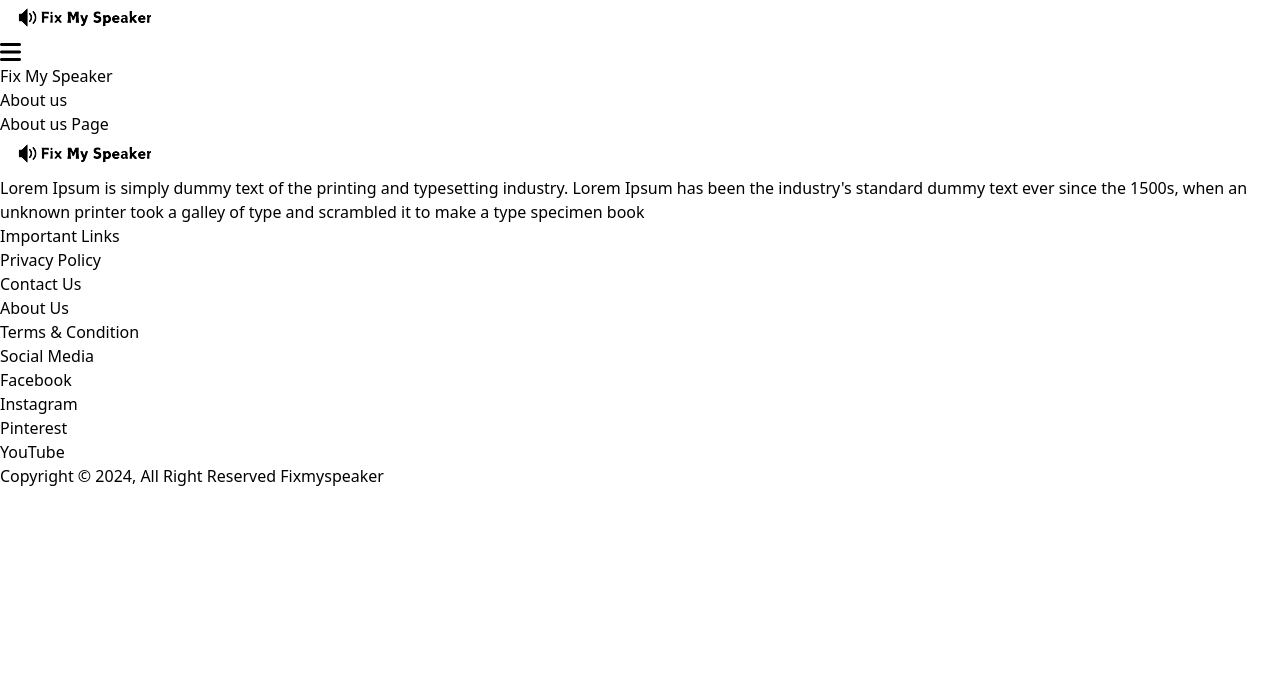
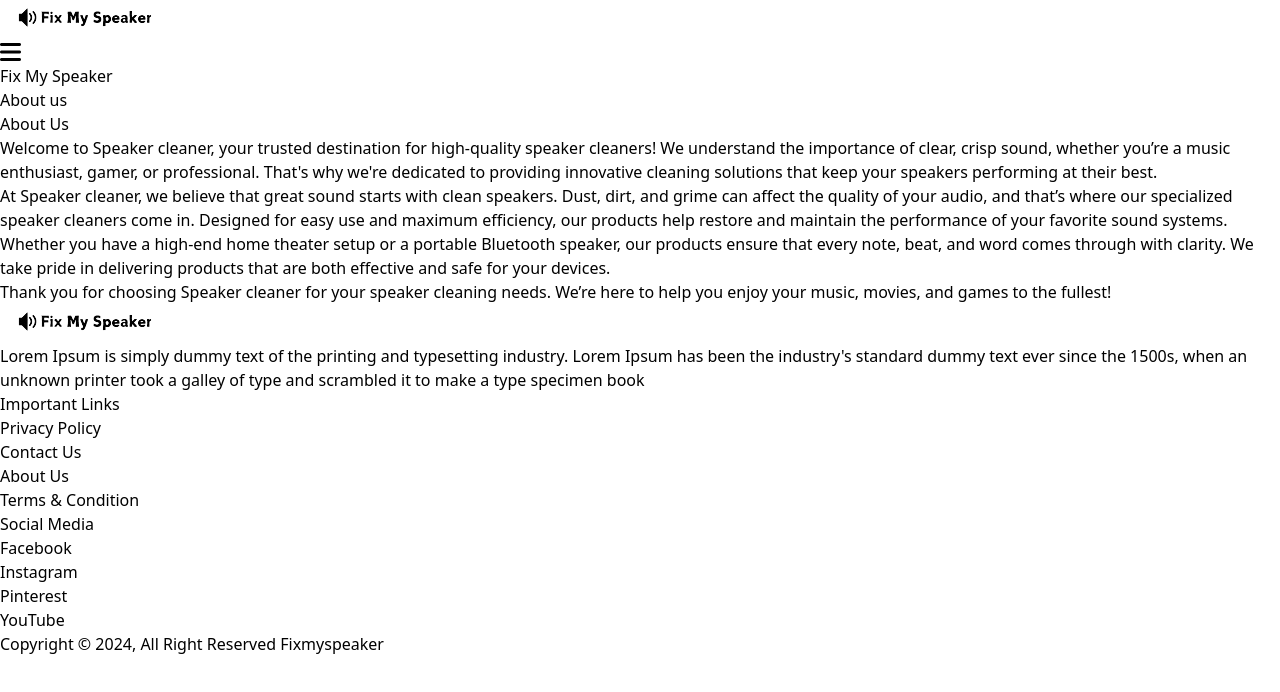
Before and after one commit to rohitselokar15/fix_my_speaker, a React (Vite) app: page /about in a window 1280 px wide. Shown: the top 692 px of the page. Built offline with nearby package versions, Linux system fonts and the light colour scheme.

Commit message:
working on about section

```diff
--- a/index.html
+++ b/index.html
@@ -6,7 +6,7 @@
     <meta name="viewport" content="width=device-width, initial-scale=1.0" />
     <script src="https://kit.fontawesome.com/c90b7db3df.js" crossorigin="anonymous"></script>
 
-    <title>Vite + React</title>
+    <title>Speaker Cleaner - Eject water from your phone's speakers swiftly to keep sound crystal clear.</title>
   </head>
   <body>
     <div id="root"></div>
--- a/src/components/Sound.jsx
+++ b/src/components/Sound.jsx
@@ -63,9 +63,19 @@ const Sound = () => {
   };
 
   return (
-    <div className="bg-[#242526] h-[25rem] py-1 md:flex border-red-800 justify-center items-center xl:h-[30rem]">
-      <div className="p-8 text-center lg:mr-20 xl:mr-[120px]">
-        <button className="bg-white p-3 rounded-full px-8 text-[25px] xl:text-[45px] xl:px-7 xl:p-2">
+    <div className="bg-[#242526] p-2 xl:py-6">
+      <div className=" text-white text-center">
+        <h1 className="font-semibold text-[30px] xl:text-[35px]">
+          Speaker cleaner
+        </h1>
+        <p>
+          Eject water from phone’s speakers swiftly to keep sound crystal clear
+        </p>
+      </div>
+
+      <div className="py-1 lg:flex justify-center items-center gap-8 xl:gap-10 xl:mt-10">
+        <div className=" p-8 text-center">
+          <button className="bg-white p-4 rounded-full px-9 text-[25px] lg:text-[20px] xl:text-[35px] xl:px-7 xl:p-2">
             💨 💦
           </button>
 
@@ -80,17 +90,17 @@ const Sound = () => {
             />
           </div>
           <button
-          className="bg-orange-500 p-2.5 rounded-2xl px-6 my-2 xl:p-4 xl:px-6 xl:text-[18px] font-semibold text-white hover:scale-105 duration-300"
+            className="bg-orange-500 p-2.5 rounded-2xl px-6 my-2 xl:p-4 xl:px-6 xl:text-[16px] font-semibold text-white hover:scale-105 duration-300"
             onClick={handleChangeSound}
           >
             Change Sound
           </button>
           <p className="text-white">(Using Sound {soundIndex})</p>
         </div>
-      <div className="sm:p-3 flex justify-center md:flex-col md:gap-4">
-        <div>
+
+        <div className="text-center md:flex items-center justify-center gap-4 lg:flex-col xl:p-4">
           <button
-            className={`bg-orange-500 mx-2 p-2 rounded-md px-3 xl:p-4 xl:px-6 xl:m-6 text-white hover:scale-105 duration-300 font-semibold ${
+            className={`bg-orange-500 mx-2 p-2 md:p-3 rounded-md md:px-3 xl:px-6 text-white hover:scale-105 duration-300 font-semibold ${
               activeButton === 4 && "border-2 border-white shadow-2xl"
             }`}
             onClick={() => handleDuration(4)}
@@ -98,15 +108,23 @@ const Sound = () => {
             4 Minutes
           </button>
           <button
-            className={`bg-orange-500 sm:mx-2 p-2 rounded-md px-3 xl:p-4 xl:px-6 xl:m-6 text-white hover:scale-105 duration-300 font-semibold ${
+            className={`bg-orange-500 md::mx-2 p-2 md:p-3 rounded-md xl:px-6 xl:my-4 text-white hover:scale-105 duration-300 font-semibold ${
               activeButton === 8 && "border-2 border-white shadow-2xl"
             }`}
             onClick={() => handleDuration(8)}
           >
             8 Minutes
           </button>
-        </div>
-        <div className="text-center">
+          <button
+            className={` bg-orange-500 my-2 lg:my-0 p-2 md:p-3 mx-2 rounded-md md:px-3 xl:px-6 text-white hover:scale-105 duration-300 font-semibold ${
+              activeButton === 12 && "border-2 border-white shadow-2xl"
+            }`}
+            onClick={() => handleDuration(12)}
+          >
+            12 Minutes{" "}
+          </button>
+
+          {/* <div className="text-center">
             <button
               className={`bg-orange-500 p-2 mx-2 rounded-md md:px-3 xl:p-4 xl:px-6 text-white hover:scale-105 duration-300 font-semibold ${
                 activeButton === 12 && "border-2 border-white shadow-2xl"
@@ -115,8 +133,10 @@ const Sound = () => {
             >
               12 Minutes{" "}
             </button>
+          </div> */}
         </div>
       </div>
+
       <audio ref={audioRef} src={currentSound} />
     </div>
   );
--- a/src/pages/About.jsx
+++ b/src/pages/About.jsx
@@ -1,11 +1,40 @@
-import React from 'react'
+import React from "react";
 
 const About = () => {
   return (
-    <div className='h-screen flex justify-center items-center'>
-      <p className='text-[40px] font-semibold'>About us Page</p>
+    <div className="container mx-auto max-w-[900px]">
+      <div className="p-2 text-justify xl:my-20">
+        <h1 className="text-[25px] font-semibold my-3">About Us</h1>
+        <div>
+          <p>
+            Welcome to Speaker cleaner, your trusted destination for
+            high-quality speaker cleaners! We understand the importance of
+            clear, crisp sound, whether you’re a music enthusiast, gamer, or
+            professional. That's why we're dedicated to providing innovative
+            cleaning solutions that keep your speakers performing at their best.
+          </p>
+          <p className="my-4">
+            At Speaker cleaner, we believe that great sound starts with clean
+            speakers. Dust, dirt, and grime can affect the quality of your
+            audio, and that’s where our specialized speaker cleaners come in.
+            Designed for easy use and maximum efficiency, our products help
+            restore and maintain the performance of your favorite sound systems.
+          </p>
+          <p>
+            Whether you have a high-end home theater setup or a portable
+            Bluetooth speaker, our products ensure that every note, beat, and
+            word comes through with clarity. We take pride in delivering
+            products that are both effective and safe for your devices.
+          </p>
+          <p className="my-4">
+            Thank you for choosing Speaker cleaner for your speaker cleaning
+            needs. We’re here to help you enjoy your music, movies, and games to
+            the fullest!
+          </p>
+        </div>
+      </div>
     </div>
-  )
-}
+  );
+};
 
-export default About
+export default About;
```
Also changed, not shown: src/components/Content.jsx (+32 -16 lines). Lines whose indentation alone changed are shown as unchanged.
